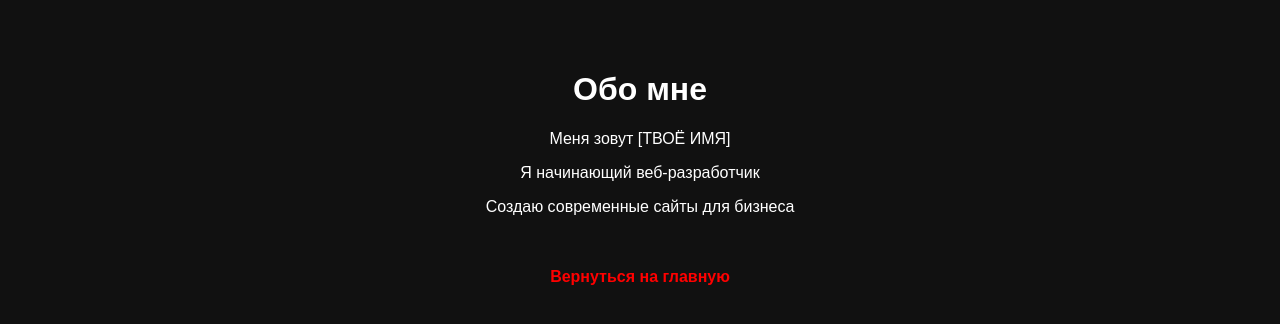
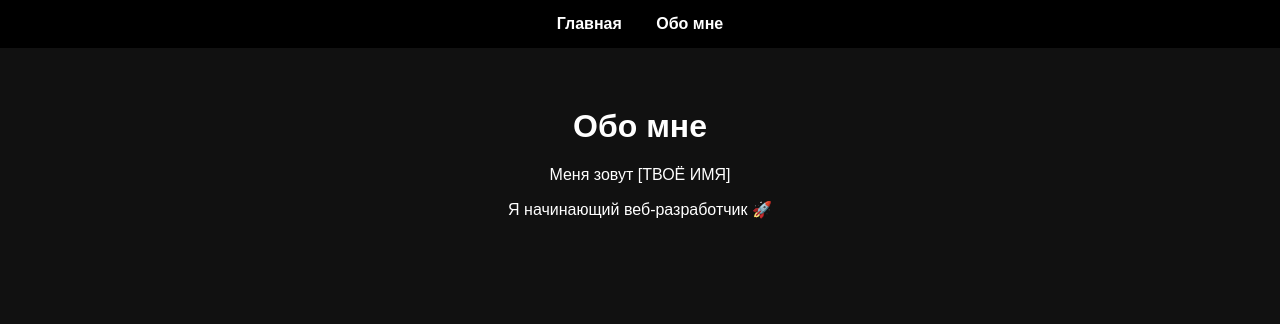
Before and after one commit to maxzhigulev0504-star/fitness-site, a plain HTML site: page about.html in a window 1280 px wide. Drawn offline with Linux system fonts and the light colour scheme.

Commit message:
Update about.html

```diff
--- a/about.html
+++ b/about.html
@@ -2,8 +2,9 @@
 <html lang="ru">
 <head>
 <meta charset="UTF-8">
+<meta name="viewport" content="width=device-width, initial-scale=1.0">
 <title>Обо мне</title>
-<meta name="viewport" content="width=device-width, initial-scale=1.0">
+
 <style>
 body {
     margin: 0;
@@ -11,28 +12,40 @@ body {
     background: #111;
     color: white;
     text-align: center;
-    padding: 50px;
 }
 
-a {
-    color: red;
+nav {
+    background: black;
+    padding: 15px;
+}
+
+nav a {
+    color: white;
+    margin: 15px;
     text-decoration: none;
     font-weight: bold;
+}
+
+nav a:hover {
+    color: red;
+}
+
+h1 {
+    margin-top: 60px;
 }
 </style>
 </head>
 
 <body>
 
+<nav>
+    <a href="index.html">Главная</a>
+    <a href="about.html">Обо мне</a>
+</nav>
+
 <h1>Обо мне</h1>
-
 <p>Меня зовут [ТВОЁ ИМЯ]</p>
-<p>Я начинающий веб-разработчик</p>
-<p>Создаю современные сайты для бизнеса</p>
-
-<br><br>
-
-<a href="index.html">Вернуться на главную</a>
+<p>Я начинающий веб-разработчик 🚀</p>
 
 </body>
 </html>
```
